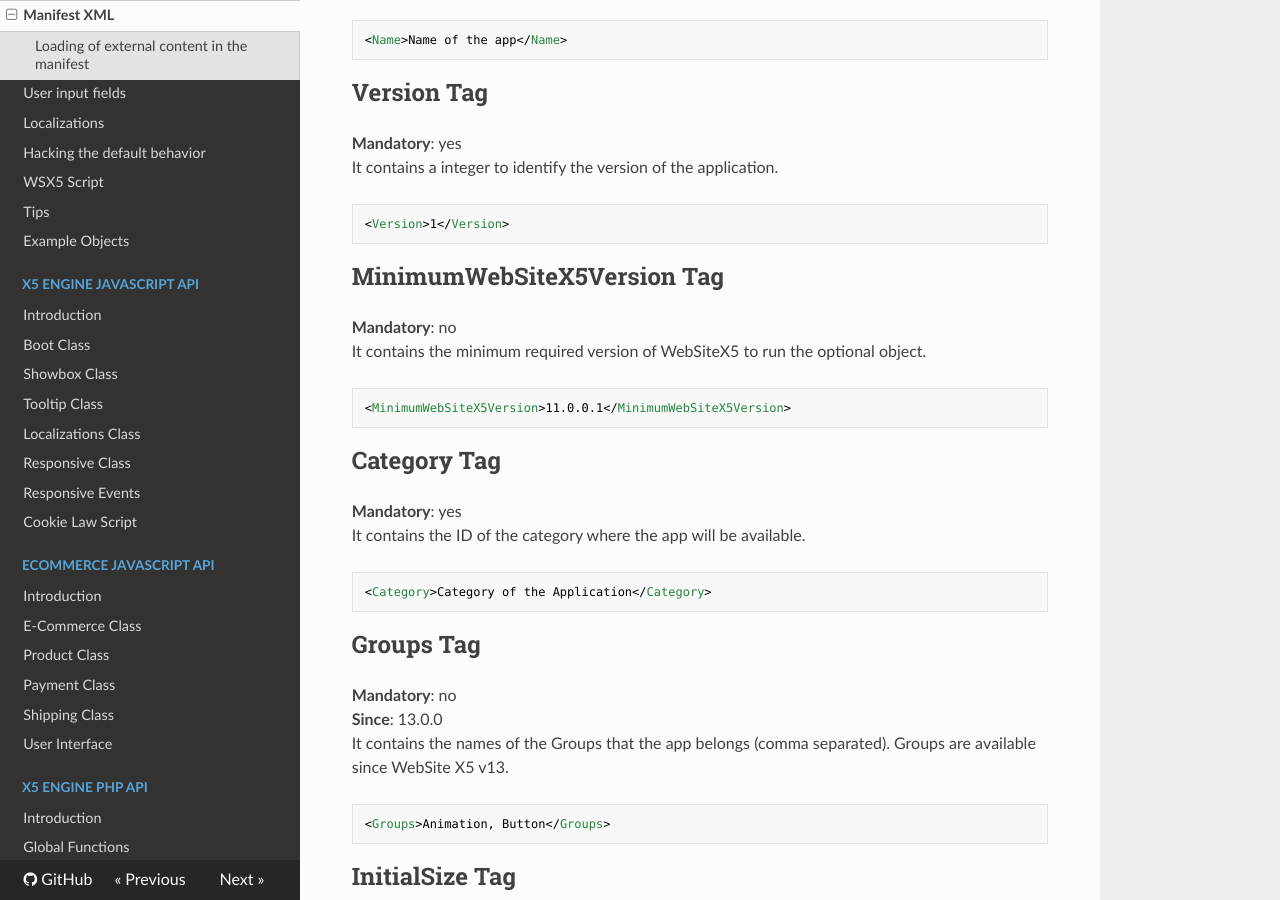
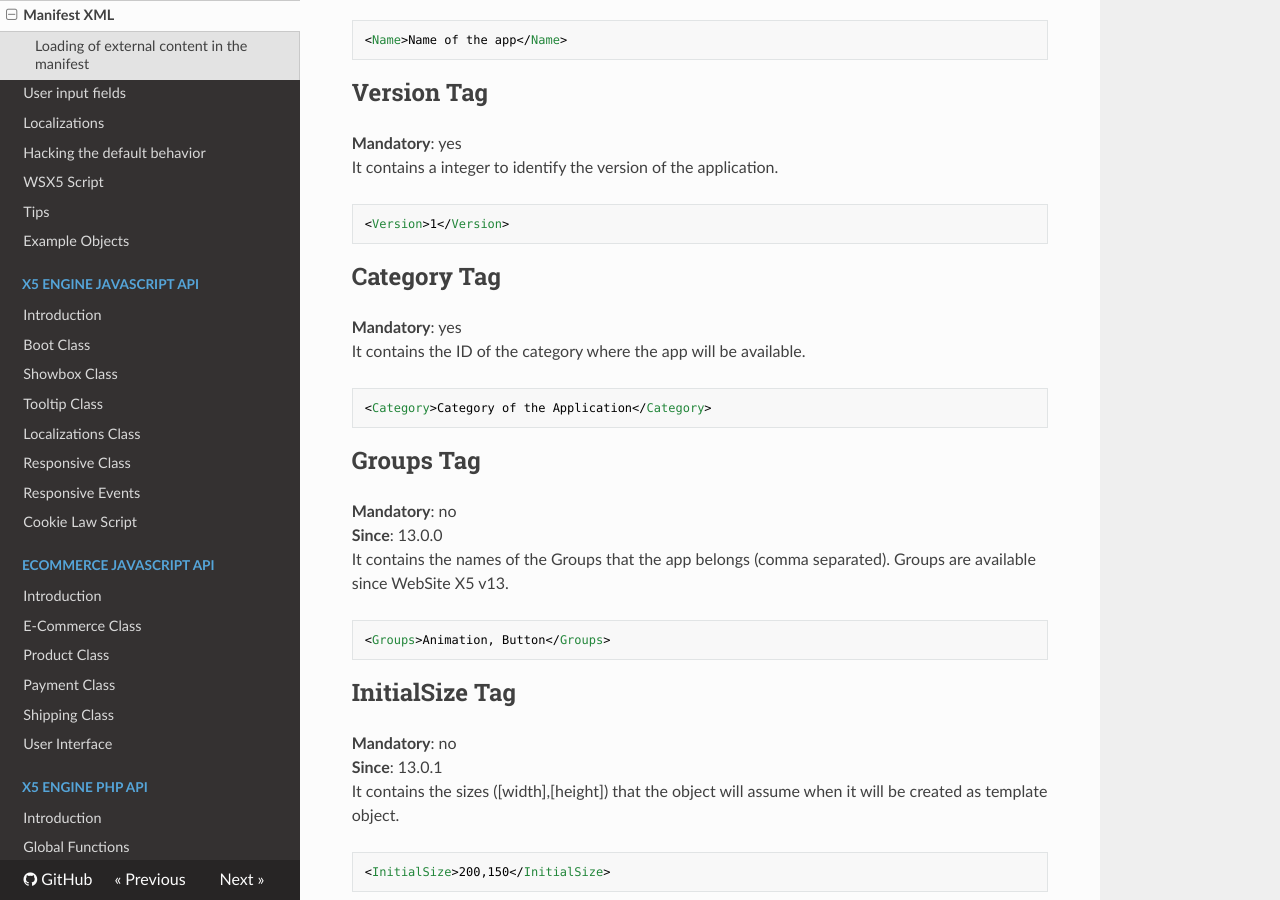
Before and after one commit to WebSiteX5/wsx5-developers-guide, an MkDocs documentation site: the page built from docs/optional-objects/manifest-xml.md, in a window 1280 px wide and 900 px high, scrolled down 1402 px. Built offline with MkDocs 1.6.1, drawn with Linux system fonts in a browser that asks for light colours; nearby versions of some CDN libraries; old or Windows-style settings are respelled for this version of MkDocs.

Commit message:
Documentazione: tolto il tag <MinimumWebSiteX5Version> dal manifest visto che non viene più letto - WXPA-1044

````diff
--- a/docs/optional-objects/manifest-xml.md
+++ b/docs/optional-objects/manifest-xml.md
@@ -68,14 +68,6 @@ It contains a integer to identify the version of the application.
 
 ```xml
 <Version>1</Version>
-```
-
-## MinimumWebSiteX5Version Tag
-**Mandatory**: no
-It contains the minimum required version of WebSiteX5 to run the optional object.
-
-```xml
-<MinimumWebSiteX5Version>11.0.0.1</MinimumWebSiteX5Version>
 ```
 
 ## Category Tag
````
